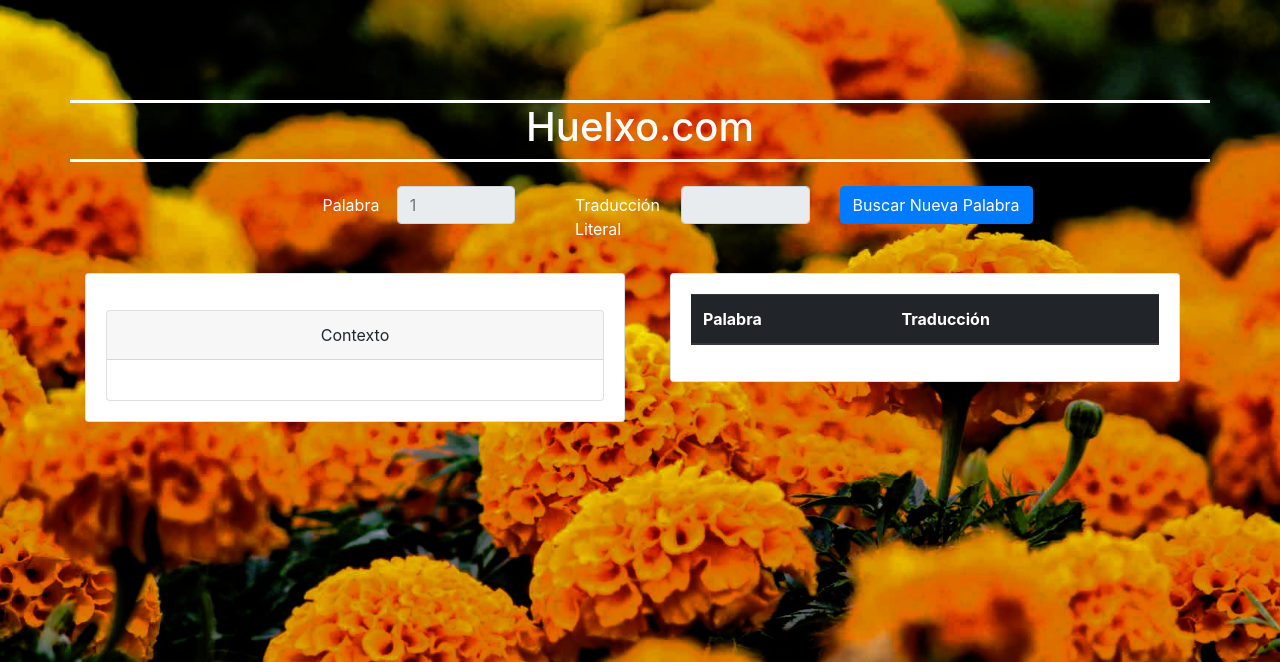
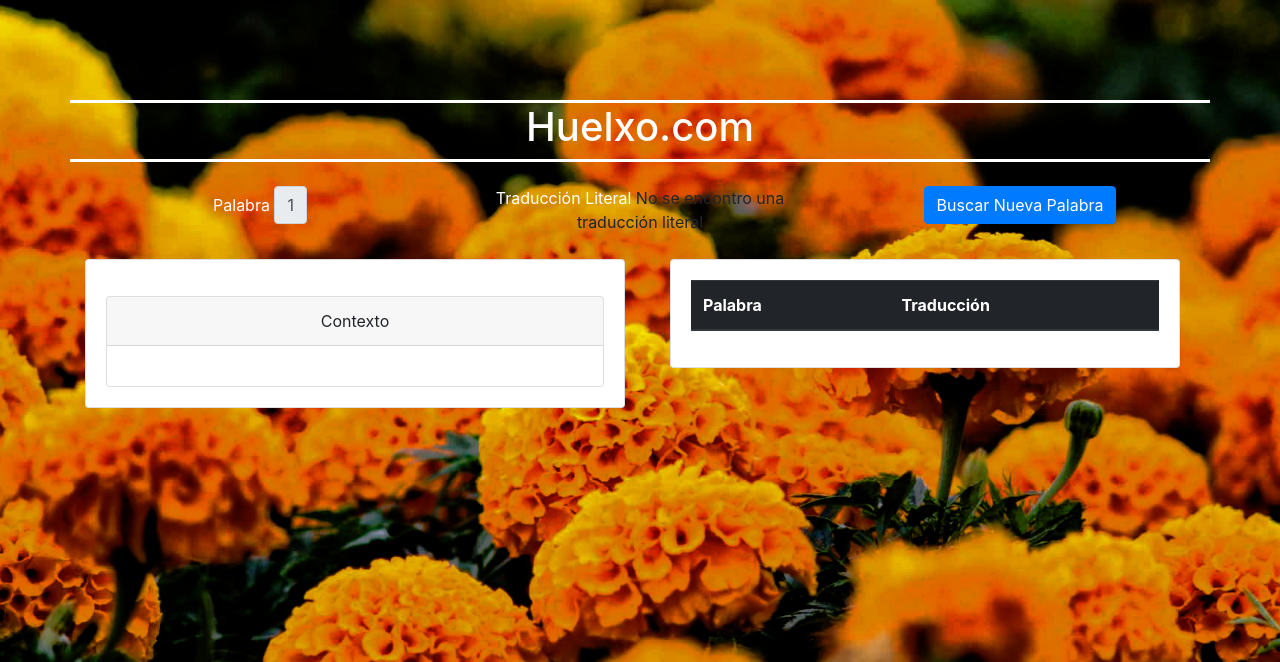
Before and after one commit to Aportelaher/Servicio, a PHP site: page /usoGram.php?palabra=1 in a window 1280 px wide. Shown: the top 662 px of the page. Run offline with PHP 8.4, Linux system fonts and the light colour scheme; data that the repository does not hold is empty.

Commit message:
Cambios a traduccion literal

```diff
--- a/Palabra.php
+++ b/Palabra.php
@@ -64,8 +64,8 @@
       <a href="index.php" class="btn btn-primary">Buscar Nueva Palabra</a>
     </div>
   </div>
+</div>
 
-</div>
 <div class="container">
   <div class="row">
     <div class="col-md-12 text-center">
--- a/usoGram.php
+++ b/usoGram.php
@@ -39,65 +39,42 @@
 <img class="mySlides" src="img/Portada.jpg" style="width:100%">-->
 
 <div class="container mt-4">
-  <div class="row">
+  <div class="row text-center">
+    <div class="col-sm-12 col-md-4">
+      <div class="label-bt">Palabra</div>
+      <div class="bt-read"><?php echo "$palabra" ?></div>
+    </div>
+    <div class="col-sm-12 col-md-4 mt-3 mt-sm-0">
+      <div class="label-bt">Traducción Literal</div>
+      <?php
+      $query = "SELECT Traducción from concentrado_P WHERE Palabra LIKE '%".$palabra."%' LIMIT 0,1";
 
-    <div class="d-flex justify-content-center">
-      <div class="col-md-5">
-        <div class="d-flex justify-content-end">
-          <div class="col-md-1">
-          </div>
-          <div class="col-md-2">
-            <label for="palabra" class="col-form-label"><div class="label-bt">Palabra</div></label>
-          </div>
-          <div class="col-md-4">
-            <input type="text" READONLY class="form-control" id="palabra" placeholder=<?php echo "$palabra" ?>>
-          </div>
-        </div>
-      </div>
-      <div class="col-md-7">
-        <div class="d-flex justify-content-start">
-          <div class="col-md-2">
-            <label for="palabra" class="col-form-label"><div class="label-bt">Traducción Literal</div></label>
-          </div>
-          <div class="col-md-3">
-            <?php
-              $query = "SELECT Traducción from concentrado_P WHERE Palabra = '$palabra'";
       $result = mysqli_query($link,$query);
-
       if (mysqli_num_rows($result)>0)
       {
-                ?><input type="text" READONLY class="form-control" id="inputEmail3" placeholder="<?php
+        ?>
+        <div class="bt-read"><?php
         $i = 0;
         while ($row = mysqli_fetch_array($result,MYSQLI_ASSOC))
         {
-                  if ($i < mysqli_num_rows($result))
-                  {
-                    echo($row['Traducción'].", ");
-                  }else{
           echo($row['Traducción']);
         }
-                  $i++;
-                }
           ?>
-                ">
+        </div>
           <?php
         }else{
           ?>
-                <input type="text" READONLY/ class="form-control" id="inputEmail3" placeholder="">
+          No se encontro una traducción literal
           <?php
         }
         ?>
     </div>
-          <div class="col-md-3">
-            <a href="index.php" class="btn btn-primary">Buscar Nueva Palabra</a><br>
-          </div>
-          <div class="col-md-2">
+    <div class="col-sm-12 col-md-4 mt-3 mt-sm-0">
+      <a href="index.php" class="btn btn-primary">Buscar Nueva Palabra</a>
     </div>
   </div>
 </div>
-    </div>
-  </div>
-</div>
+
 <div class="container">
   <div class="row">
     <div class="col-md-12 text-center">
```
Also changed, not shown: Contexto.php (+15 -39 lines). Lines whose indentation alone changed are shown as unchanged.
